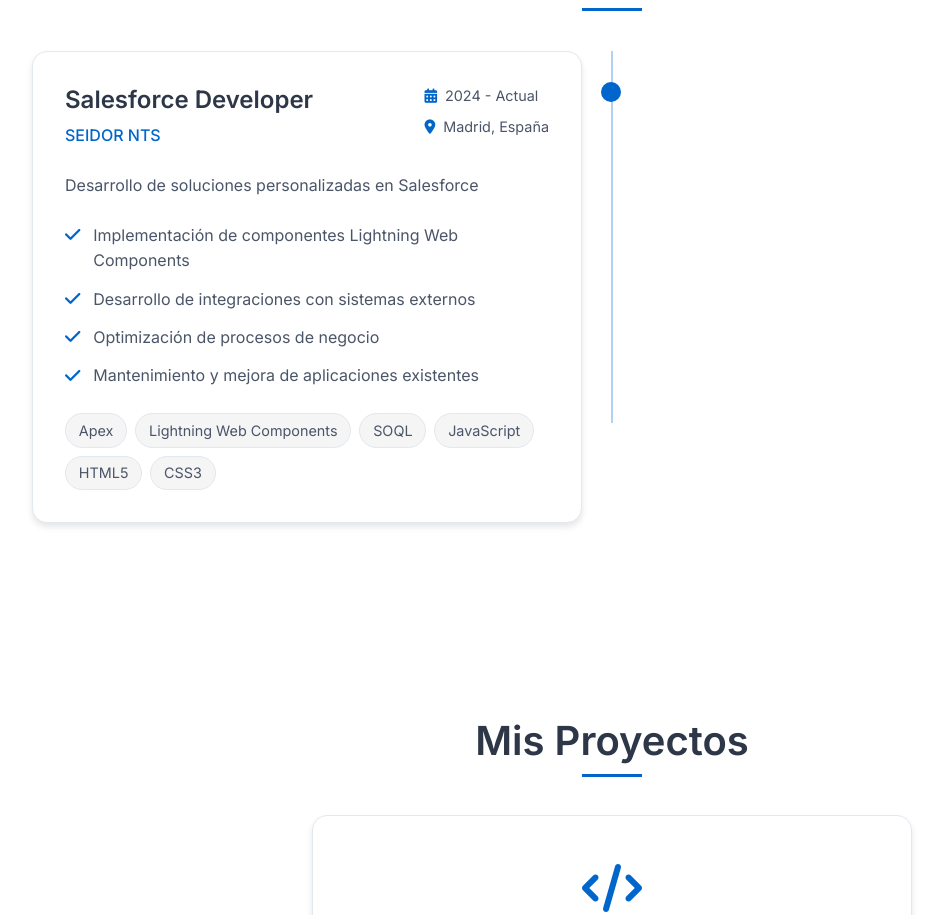
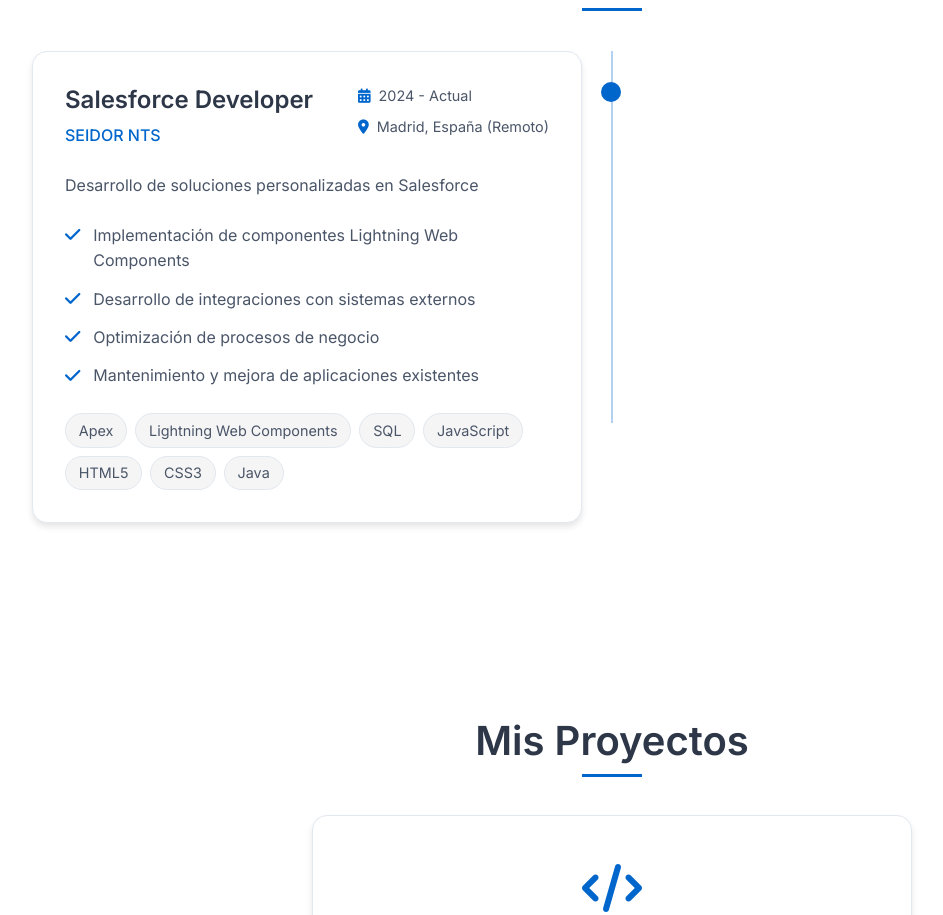
Before and after one commit to ilopmuo/Portfolio2, a React (Create React App) app: page / in a window 1280 px wide. Shown: the part 2374-3289 px from the top of the page, without its empty margins (28-971 px from the left). Built offline with nearby package versions, Linux system fonts and the light colour scheme.

Commit message:
Cambio periodo de trabajo

```diff
--- a/src/components/Experience.js
+++ b/src/components/Experience.js
@@ -15,7 +15,7 @@
                     title: "Salesforce Developer",
                     company: "SEIDOR NTS",
                     period: "2024 - Actual",
-                    location: "Madrid, España",
+                    location: "Madrid, España (Remoto)",
                     description: "Desarrollo de soluciones personalizadas en Salesforce",
                     achievements: [
                         "Implementación de componentes Lightning Web Components",
@@ -23,7 +23,7 @@
                         "Optimización de procesos de negocio",
                         "Mantenimiento y mejora de aplicaciones existentes"
                     ],
-                    technologies: ["Apex", "Lightning Web Components", "SOQL", "JavaScript", "HTML5", "CSS3"]
+                    technologies: ["Apex", "Lightning Web Components", "SQL", "JavaScript", "HTML5", "CSS3", "Java"]
                 },
 
             ]
@@ -36,8 +36,8 @@
                 {
                     title: "Salesforce Developer",
                     company: "SEIDOR NTS",
-                    period: "2023 - Present",
-                    location: "Madrid, Spain",
+                    period: "2024 - Present",
+                    location: "Madrid, Spain (Remote)",
                     description: "Development of custom Salesforce solutions",
                     achievements: [
                         "Implementation of Lightning Web Components",
@@ -45,7 +45,7 @@
                         "Business process optimization",
                         "Maintenance and improvement of existing applications"
                     ],
-                    technologies: ["Apex", "Lightning Web Components", "SOQL", "JavaScript", "HTML5", "CSS3"]
+                    technologies: ["Apex", "Lightning Web Components", "SQL", "JavaScript", "HTML5", "CSS3", "Java"]
                 },
 
             ]
```
